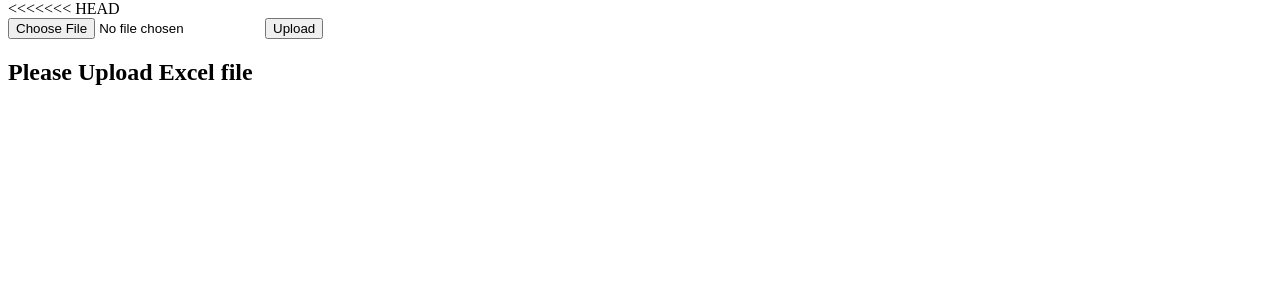
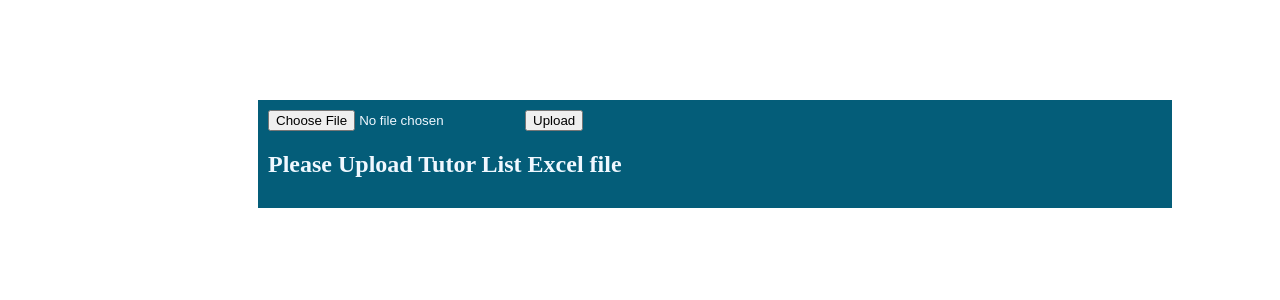
Before and after one commit to MophatMoloko/Web-Interface, a Django app: page /smart/tutor_upload in a window 1280 px wide. Shown: the part 78-378 px from the top of the page. Run offline with Django 4.2, Linux system fonts and the light colour scheme; parts of the project's set-up code (start-up, migrations or seed data) failed here and were passed over.

Commit message:
Tutor List Upload Format correction

```diff
--- a/webinterface/Tutor_Marking/templates/Tutor_Marking/markers.html
+++ b/webinterface/Tutor_Marking/templates/Tutor_Marking/markers.html
@@ -1,14 +1,12 @@
 {% extends 'base.html' %}
 {% load static %}
 {% block content %}
-<<<<<<< HEAD
 
 {% if messages %}
 {% for message in messages %}
 
 <div class="alert alert - {{ message.alert }}" role="alert">
     <p {% if message.tags %} class="" {% endif %}}>{{ message }}</p>
-=======
 <div class="welcome">
     <h1>Welcome to the Tutor List </h1>
     <p>Please import the CSV Assigment Marker document</p>
@@ -17,14 +15,19 @@
       <input type="file" name="myfile">
       <button type="submit">Upload</button>
   </form>
->>>>>>> d662a2caece7e27240831231c4be89af14afa2e0
 </div>
 {% endfor %}
 {% endif %}
+<div class="form-div"
+style="background-color: #045d79 ;
+color:aliceblue;
+margin: 100px 100px 200px 250px;
+padding: 10px;"
+>
 <form method="post" enctype="multipart/form-data"> {% csrf_token %}
     <input type="file" name="myfile">
     <button type="submit">Upload</button>
-    <h2>Please Upload Excel file</h2>
+    <h2>Please Upload Tutor List Excel file</h2>
 </form>
-
+</div>
 {% endblock %}
--- a/webinterface/studentResults/templates/studentResults/upload.html
+++ b/webinterface/studentResults/templates/studentResults/upload.html
@@ -20,7 +20,7 @@ padding: 10px;"
     <form method="post" enctype="multipart/form-data"> {% csrf_token %}
         <input type="file" name="myfile">
         <button type="submit">Upload</button>
-        <h2>Please Upload Excel file</h2>
+        <h2>Please Upload Student Results Excel file</h2>
     </form>
 </div>
 
```
Also changed, not shown: webinterface/Tutor_Marking/migrations/0009_alter_tutor_marking_student.py (added), webinterface/db.sqlite3, webinterface/incidents/migrations/0005_alter_incidents_query_type.py (added).
